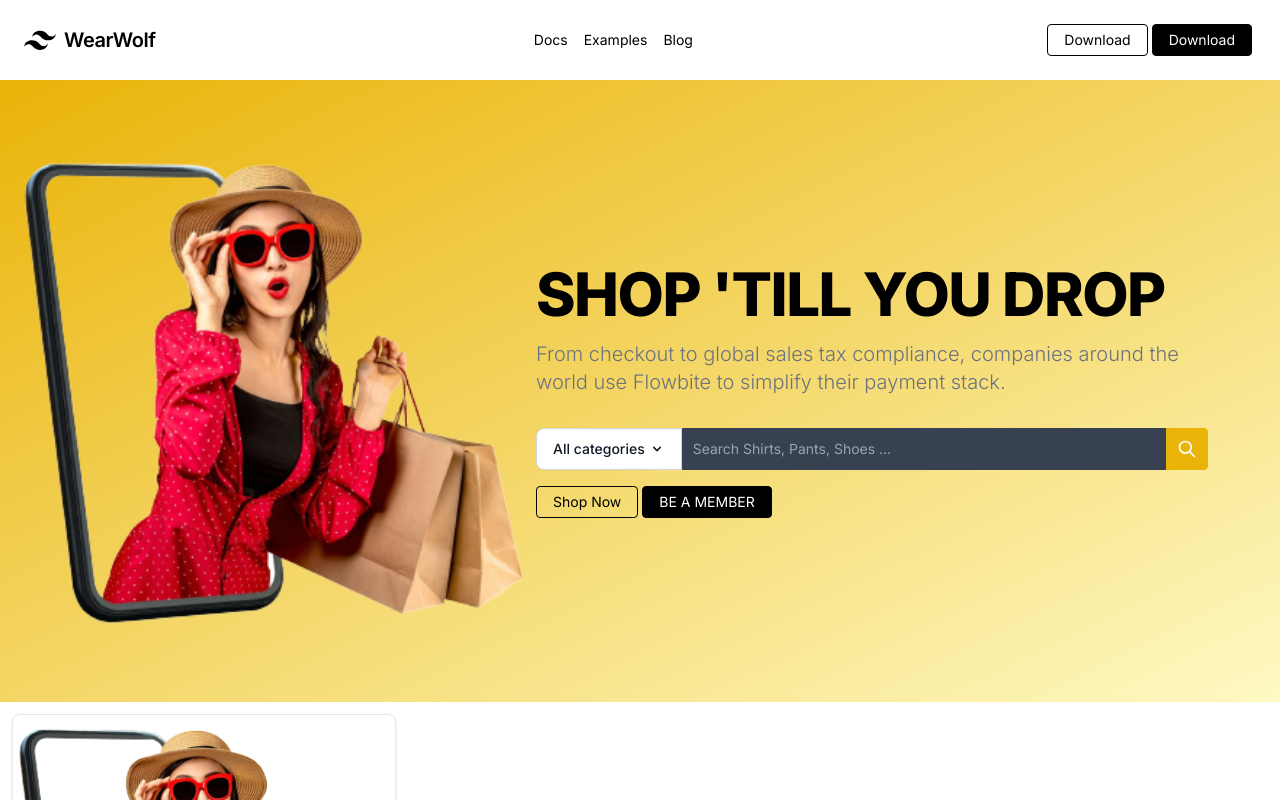
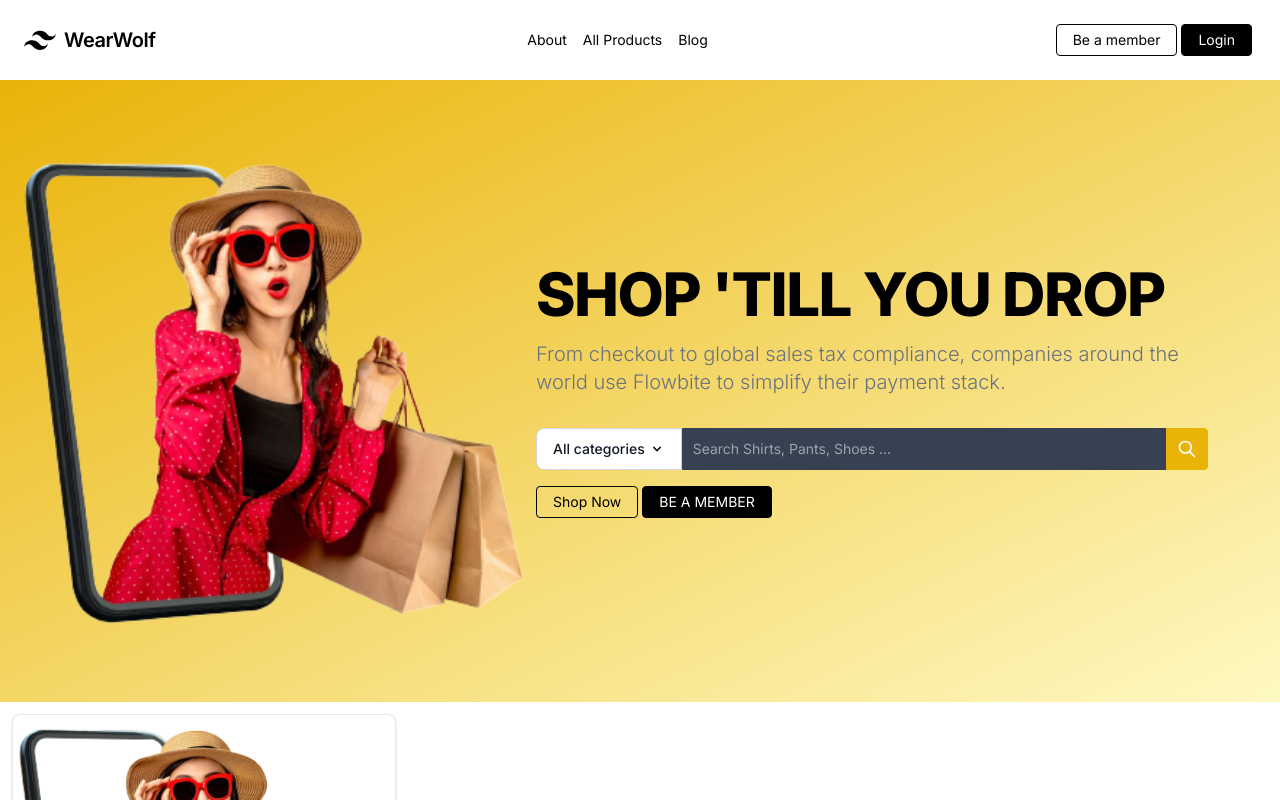
Before and after one commit to kashifx6/wearwolf, a Next.js app: page / in a window 1280 px wide. Shown: the top 800 px of the page. Built offline with nearby package versions, Linux system fonts and the light colour scheme.

Commit message:
header fixed

```diff
--- a/src/components/common/card.js
+++ b/src/components/common/card.js
@@ -1,19 +1,25 @@
 import React from "react";
 import Images from "./images";
+import Link from "next/link";
 
 const Card = (props) => {
   return (
     <div class="max-w-sm bg-white border border-gray-200 m-3 rounded-lg shadow">
-      <a href="#">
-        <Images src="heroImg.png" width={500} height={500} alt="Product Image" />
-      </a>
+      <Link href="/productdetail">
+        <Images
+          src="heroImg.png"
+          width={500}
+          height={500}
+          alt="Product Image"
+        />
+      </Link>
       <div class="p-5">
         {/* name  */}
-        <a href="#">
+        <Link href="/productdetail">
           <h5 class="mb-2 text-2xl font-bold tracking-tight text-gray-900 text-center">
             Title here
           </h5>
-        </a>
+        </Link>
         {/* ratings  */}
         <div class="flex items-center justify-center mb-3">
           <svg
@@ -95,7 +101,6 @@ const Card = (props) => {
             Xl
           </div>
         </div>
-
       </div>
     </div>
   );
--- a/src/components/common/navbar.js
+++ b/src/components/common/navbar.js
@@ -1,3 +1,4 @@
+import Link from "next/link";
 import React from "react";
 
 const Navbar = () => {
@@ -13,7 +14,10 @@ const Navbar = () => {
         >
           <path d="M13.5 22.1c1.8-7.2 6.3-10.8 13.5-10.8 10.8 0 12.15 8.1 17.55 9.45 3.6.9 6.75-.45 9.45-4.05-1.8 7.2-6.3 10.8-13.5 10.8-10.8 0-12.15-8.1-17.55-9.45-3.6-.9-6.75.45-9.45 4.05zM0 38.3c1.8-7.2 6.3-10.8 13.5-10.8 10.8 0 12.15 8.1 17.55 9.45 3.6.9 6.75-.45 9.45-4.05-1.8 7.2-6.3 10.8-13.5 10.8-10.8 0-12.15-8.1-17.55-9.45-3.6-.9-6.75.45-9.45 4.05z" />
         </svg>
-        <span class="font-semibold text-xl tracking-tight">WearWolf</span>
+        <Link href="/">
+          {" "}
+          <span class="font-semibold text-xl tracking-tight">WearWolf</span>
+        </Link>
       </div>
       <div class="block lg:hidden">
         <button class="flex items-center px-3 py-2 border rounded text-black border-gray-700 hover:text-black hover:border-black">
@@ -29,38 +33,38 @@ const Navbar = () => {
       </div>
       <div class="w-full block flex-grow lg:flex lg:items-center  lg:w-auto">
         <div class="text-sm lg:flex-grow lg:flex lg:justify-center">
-          <a
-            href="#responsive-header"
+          <Link
+            href="/about"
             class="block mt-4 lg:inline-block lg:mt-0 text-black hover:text-yellow-500 mr-4"
           >
-            Docs
-          </a>
-          <a
-            href="#responsive-header"
+            About
+          </Link>
+          <Link
+            href="allproducts"
             class="block mt-4 lg:inline-block lg:mt-0 text-black hover:text-yellow-500 mr-4"
           >
-            Examples
-          </a>
-          <a
-            href="#responsive-header"
+            All Products
+          </Link>
+          <Link
+            href="/blog"
             class="block mt-4 lg:inline-block lg:mt-0 text-black hover:text-yellow-500"
           >
             Blog
-          </a>
+          </Link>
         </div>
         <div>
-          <a
+          <Link
             href="#"
             class="inline-block text-sm px-4 py-2 leading-none border rounded text-black border-black hover:bg-black hover:text-white mt-4 lg:mt-0"
           >
-            Download
-          </a>
-          <a
+            Be a member
+          </Link>
+          <Link
             href="#"
             class="mx-1 inline-block text-sm px-4 py-2 leading-none border rounded text-white border-black bg-black mt-4 lg:mt-0"
           >
-            Download
-          </a>
+            Login
+          </Link>
         </div>
       </div>
     </nav>
```
